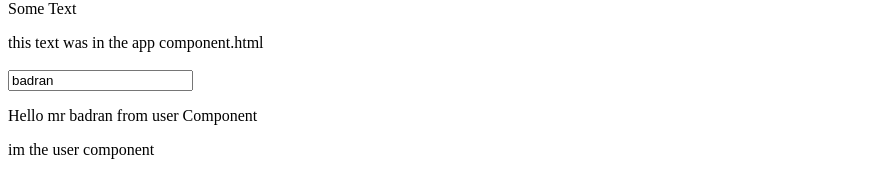
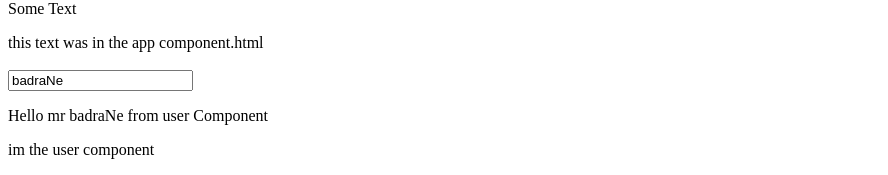
Before and after one commit to BadranYahyaoui/angular-essential, an Angular app: page / in a window 1280 px wide. Shown: the part 400-575 px from the top of the page, without its empty margins (0-888 px from the left). Built offline with nearby package versions, Linux system fonts and the light colour scheme.

Commit message:
Binding Component Properties

```diff
--- a/src/app/app.component.html
+++ b/src/app/app.component.html
@@ -12,4 +12,4 @@ this text was in the app component.html
 <br>
 
 
-<app-user></app-user>
+<app-user [name]="'badraNe'"></app-user>
--- a/src/app/user.component.ts
+++ b/src/app/user.component.ts
@@ -1,4 +1,4 @@
-import {Component} from '@angular/core';
+import {Component, Input} from '@angular/core';
 @Component({
 selector:'app-user',
 template:`
@@ -11,8 +11,13 @@ template:`
 `
 })
 export class UserComponent{
- name='badran';
-  onUserInput(event){
-    this.name=event.target.value;
-  }
+ // name='badrane';
+@Input() name; //decorater @Input imported from input angular Core
+
+
+
+
+  // onUserInput(event){
+  //   this.name=event.target.value;
+  // }
 }
```
Also changed, not shown: src/index.html (+7 -2 lines).
